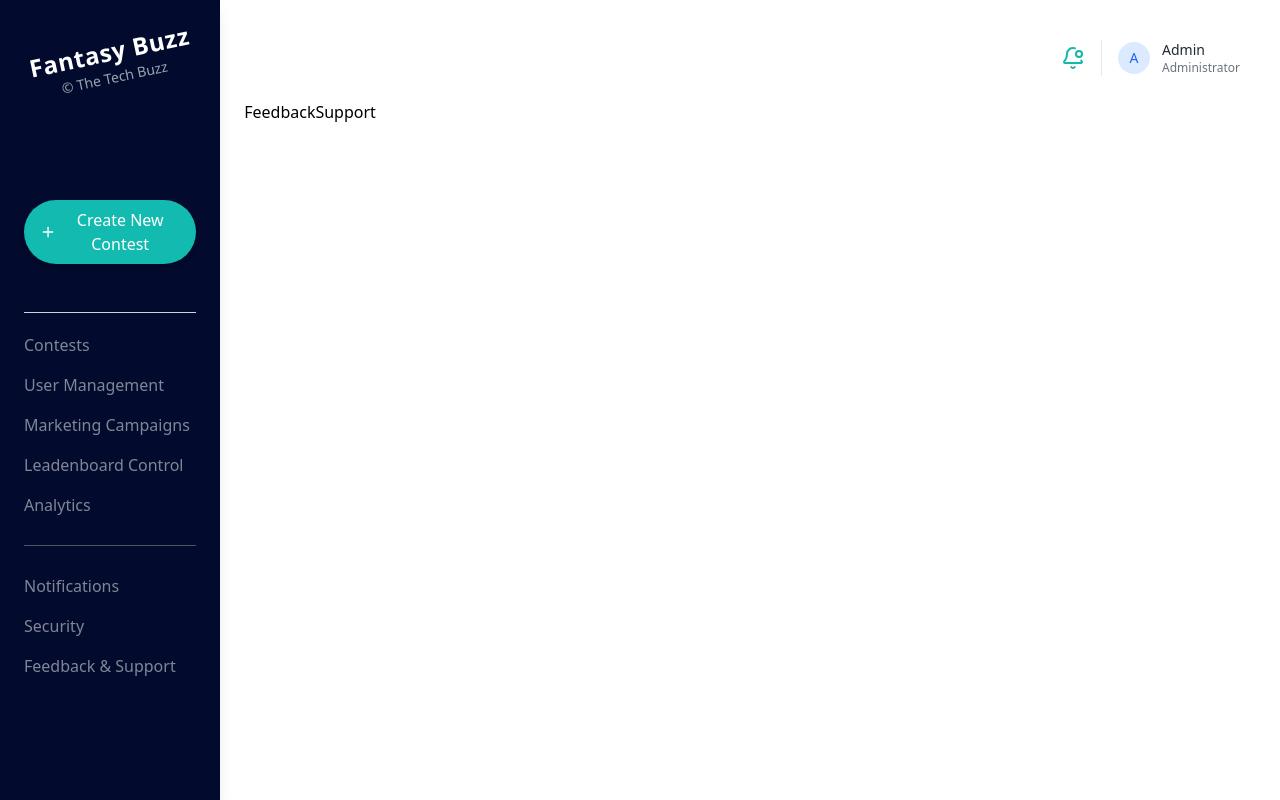
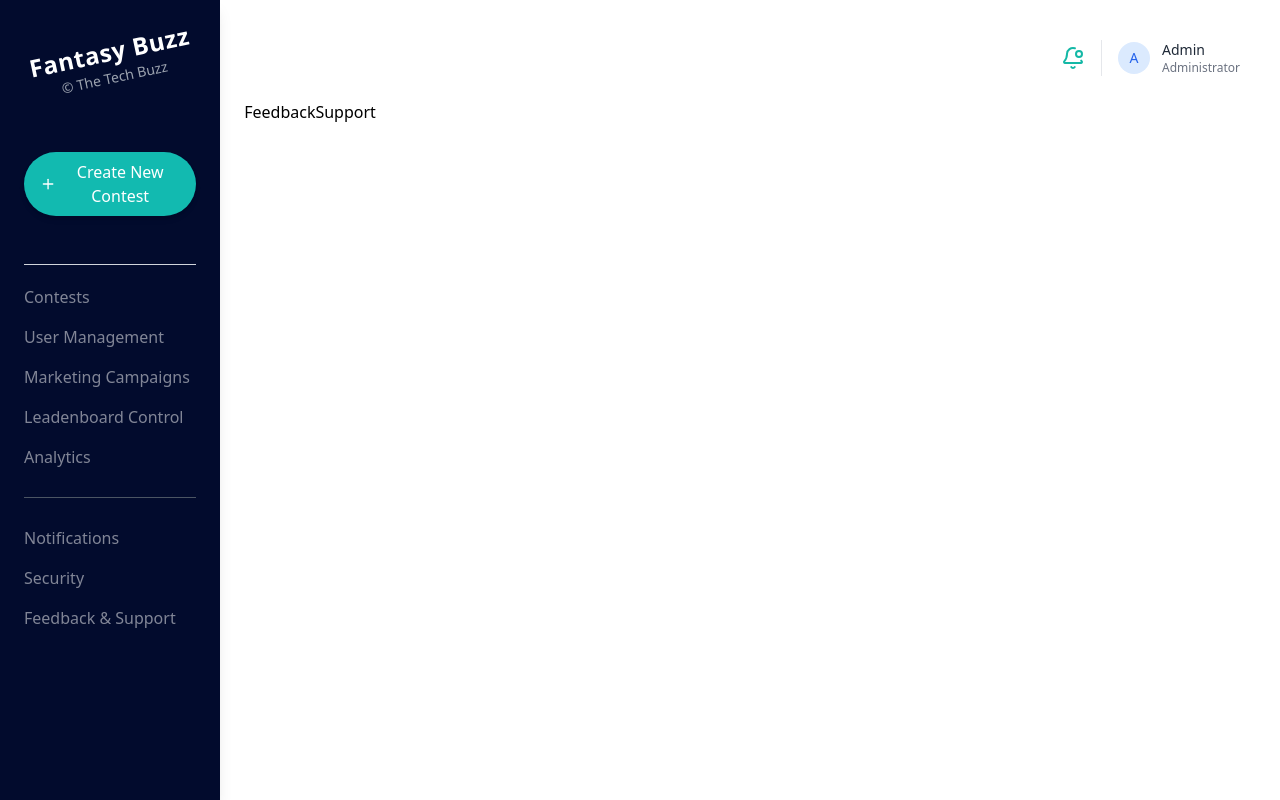
Before and after one commit to AliAzeem92/Fantasy-Buzz, a React (Create React App) app: page /dashboard/feedback-support in a window 1280 px wide. Built offline with nearby package versions, Linux system fonts and the light colour scheme.

Commit message:
Dashboard Page - Responsive for Mobile

```diff
--- a/src/components/Sidebar.jsx
+++ b/src/components/Sidebar.jsx
@@ -63,7 +63,7 @@ const Sidebar = () => {
         {/* Create Contest Button */}
         <button
           onClick={() => handleNavigate("/dashboard/contests")}
-          className="flex gap-1 items-center w-fit mt-28 bg-[#12bab0] text-white py-2 px-4 rounded-full font-medium mb-8 hover:bg-[#149e94] transition-colors duration-200 shadow-md hover:shadow-lg"
+          className="flex gap-1 items-center w-fit mt-16 bg-[#12bab0] text-white py-2 px-4 rounded-full font-medium mb-8 hover:bg-[#149e94] transition-colors duration-200 shadow-md hover:shadow-lg"
         >
           <Plus className="w-5" />
           <span>Create New Contest</span>
```
